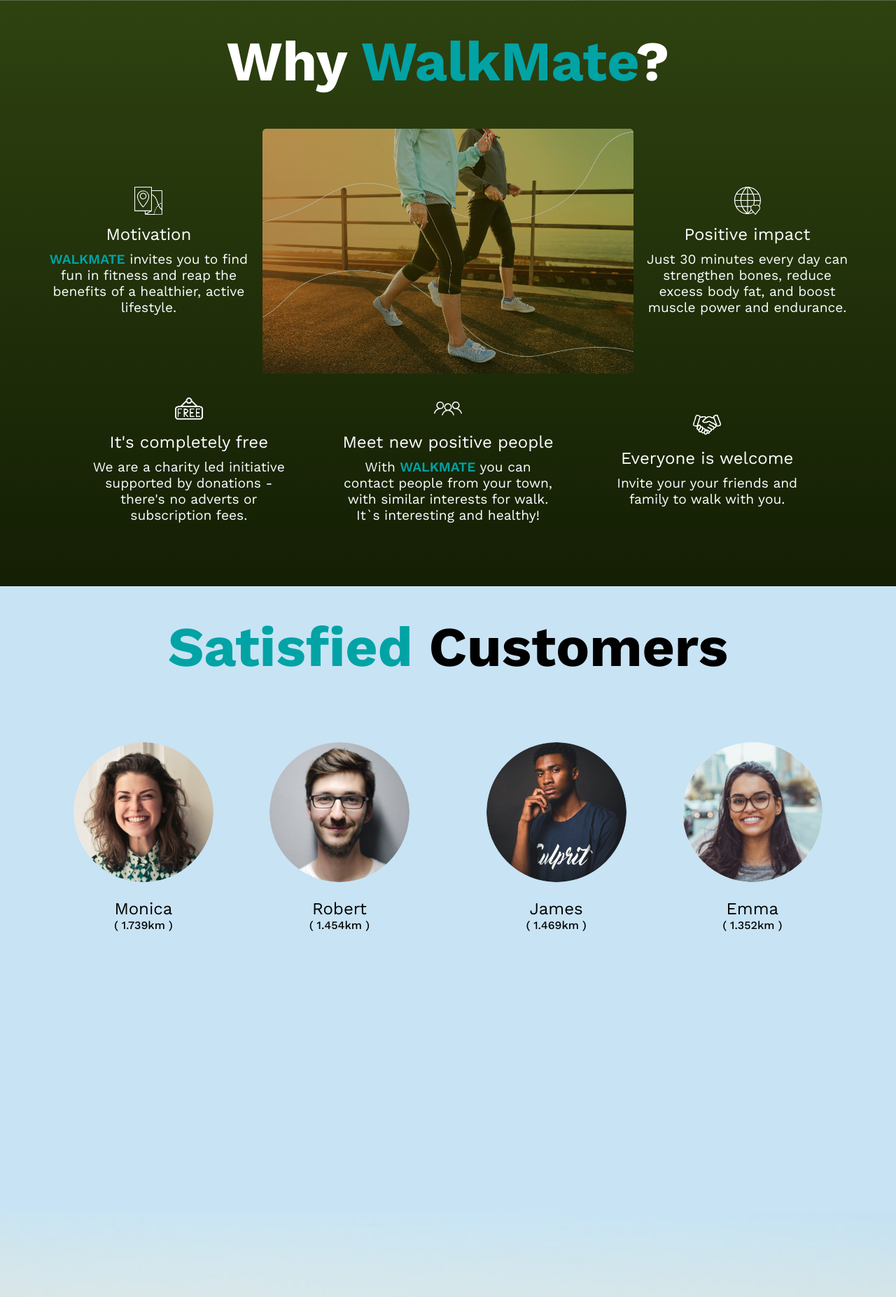
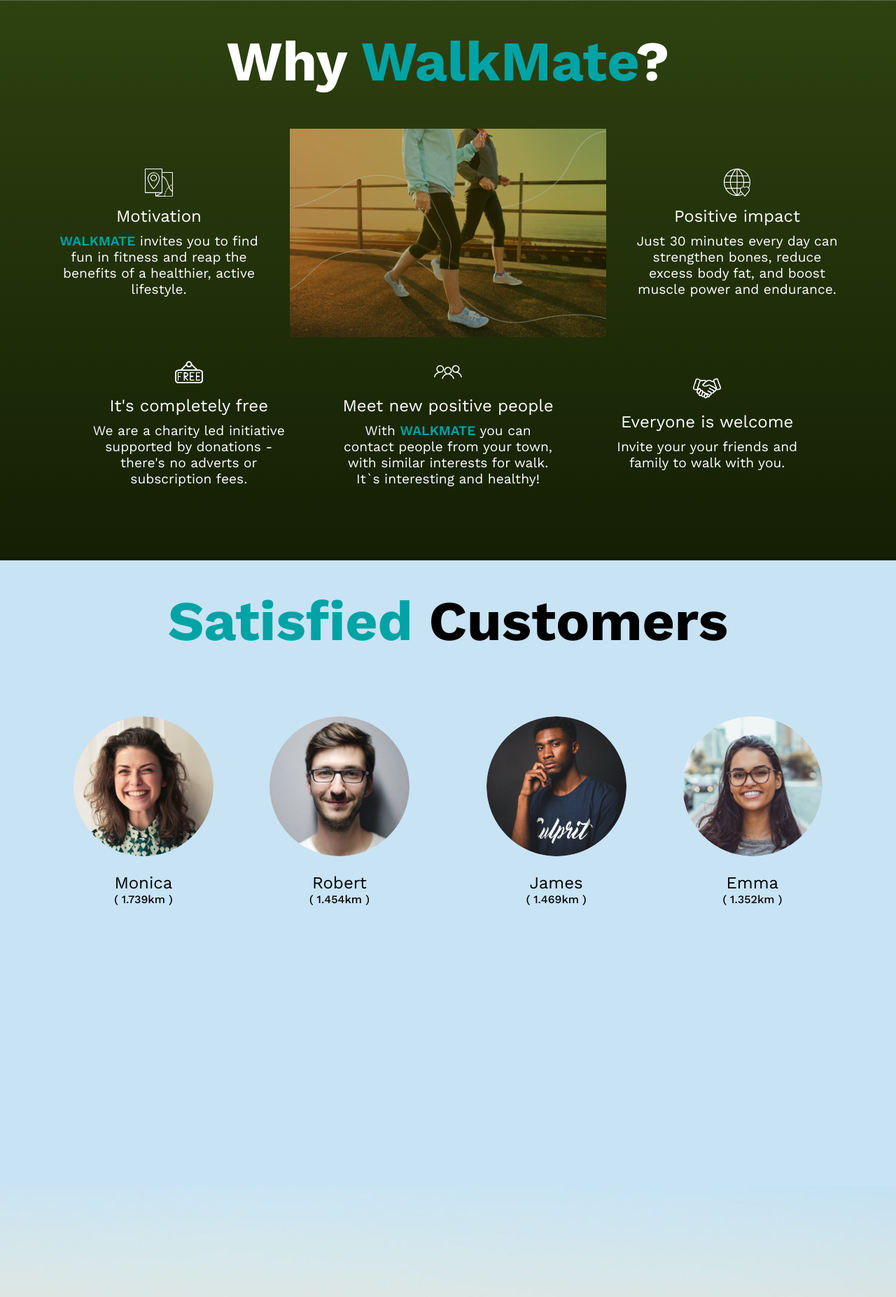
Before and after one commit to JEKO10/Walkmate, a Flask app: page / in a window 1280 px wide. Shown: the part 759-2613 px from the top of the page at 70% size. Run offline with Flask 2, Linux system fonts and the light colour scheme; some libraries are stand-ins or nearby versions.

Commit message:
responsive finished for about section

```diff
--- a/sass/_about.scss
+++ b/sass/_about.scss
@@ -45,7 +45,9 @@
     padding-bottom: 30px;
 
     #walking {
-      height: 350px;
+      // height: 350px;
+      width: 40%;
+      padding: 0 10px;
       border-radius: 5px;
       mask-image: linear-gradient(
         to bottom,
--- a/sass/_responsive.scss
+++ b/sass/_responsive.scss
@@ -18,6 +18,34 @@
 
     img {
       width: 55%;
+    }
+  }
+
+  .about {
+    padding: 30px 50px;
+
+    > div {
+      display: grid;
+      grid-template-columns: repeat(auto-fit, minmax(300px, 1fr));
+      width: 100%;
+      margin: 1rem auto 2rem auto;
+
+      & div:first-of-type {
+        order: 1;
+      }
+
+      #walking {
+        grid-column: span 2;
+        min-width: 100%;
+        margin-bottom: 3rem;
+        border-radius: 20px;
+      }
+
+      .free {
+        grid-column: span 2;
+        min-width: 100%;
+        margin-top: 3rem;
+      }
     }
   }
 
@@ -101,6 +129,47 @@
       }
     }
   }
+
+  .about {
+    padding: 30px 50px;
+
+    h1 {
+      font-size: 4rem;
+    }
+
+    p {
+      font-size: 1rem;
+      max-width: 200px;
+    }
+
+    > div {
+      display: grid;
+      grid-template-columns: repeat(auto-fit, minmax(300px, 1fr));
+      width: 100%;
+      margin: 1rem auto 2rem auto;
+
+      > div {
+        width: 45vw;
+      }
+
+      & div:first-of-type {
+        order: 1;
+      }
+
+      #walking {
+        grid-column: span 2;
+        min-width: 90%;
+        border-radius: 20px;
+        margin: 0 auto 3rem;
+      }
+
+      .free {
+        grid-column: span 2;
+        min-width: 100%;
+        margin-top: 3rem;
+      }
+    }
+  }
 }
 
 @include mediaMediumLow {
@@ -129,6 +198,31 @@
       }
     }
   }
+
+  .about {
+    h2 {
+      font-size: 1.5rem;
+    }
+
+    p {
+      font-size: 1.2rem;
+      max-width: 100%;
+    }
+
+    > div {
+      @include flex(center, center);
+      flex-direction: column;
+
+      div {
+        margin: 1.5rem 0;
+        width: 100%;
+      }
+
+      #walking {
+        width: 100%;
+      }
+    }
+  }
 }
 
 @include mediaSmall {
@@ -147,6 +241,14 @@
       p {
         font-size: 1rem;
       }
+    }
+  }
+
+  .about {
+    padding: 30px 30px;
+
+    h1 {
+      font-size: 3rem;
     }
   }
 
--- a/static/main.css
+++ b/static/main.css
@@ -173,7 +173,8 @@ header .hero img {
 }
 
 .about > div #walking {
-  height: 350px;
+  width: 40%;
+  padding: 0 10px;
   border-radius: 5px;
   -webkit-mask-image: -webkit-gradient(linear, left top, left bottom, from(rgba(40, 58, 44, 0.7)), to(rgba(40, 58, 44, 0.6)));
   -webkit-mask-image: linear-gradient(to bottom, rgba(40, 58, 44, 0.7) 0%, rgba(40, 58, 44, 0.6) 100%);
--- a/templates/index.html
+++ b/templates/index.html
@@ -71,7 +71,7 @@
         </div>
       </div>
       <div class="container">
-        <div data-aos="fade-up">
+        <div data-aos="fade-up" class="free">
           <img src="../static/icons/free.png" alt="FRIEND" />
           <h2>It's completely free</h2>
           <p>
```
Also changed, not shown: other parts of static/main.css (+99 -0 lines), 1 other file.
